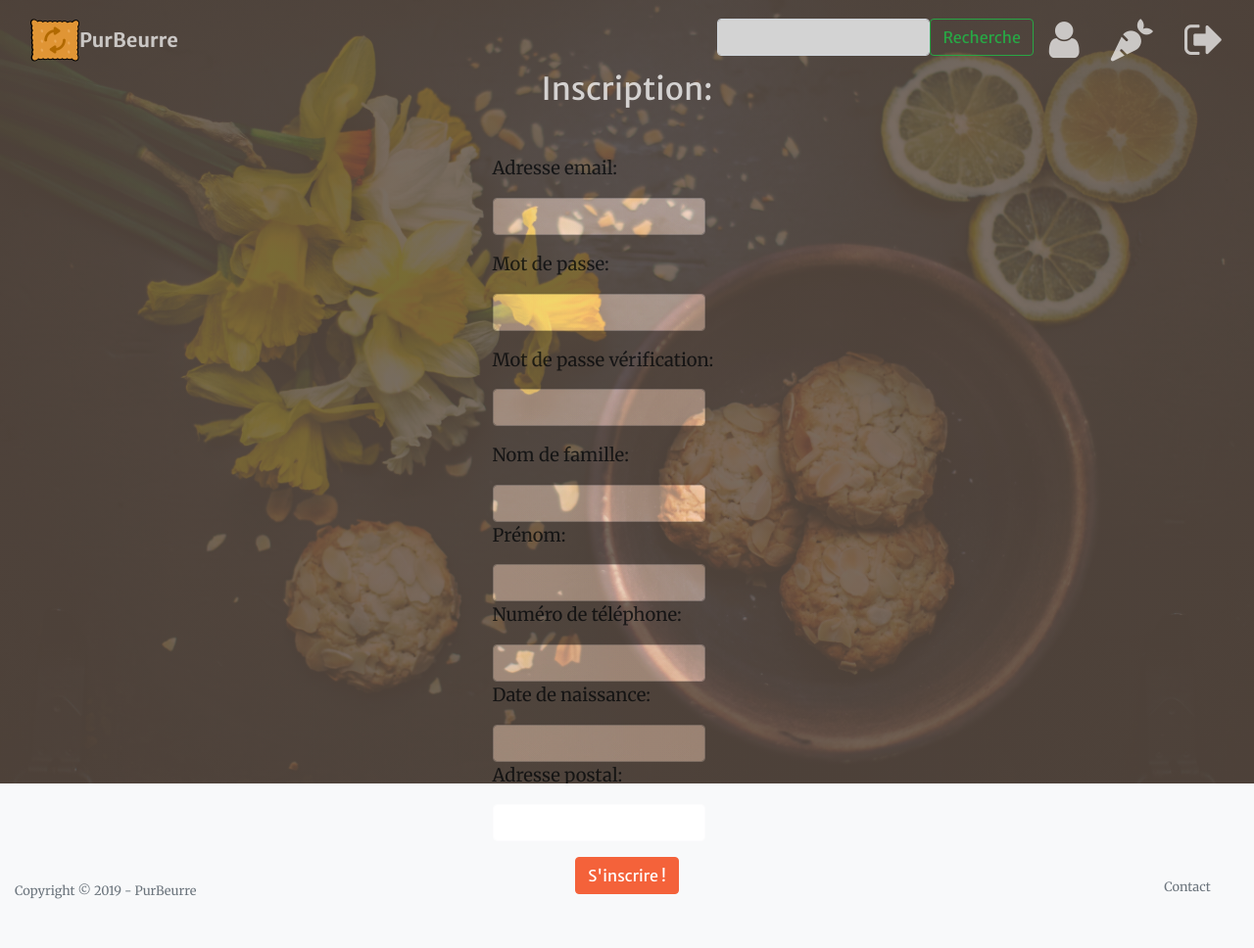
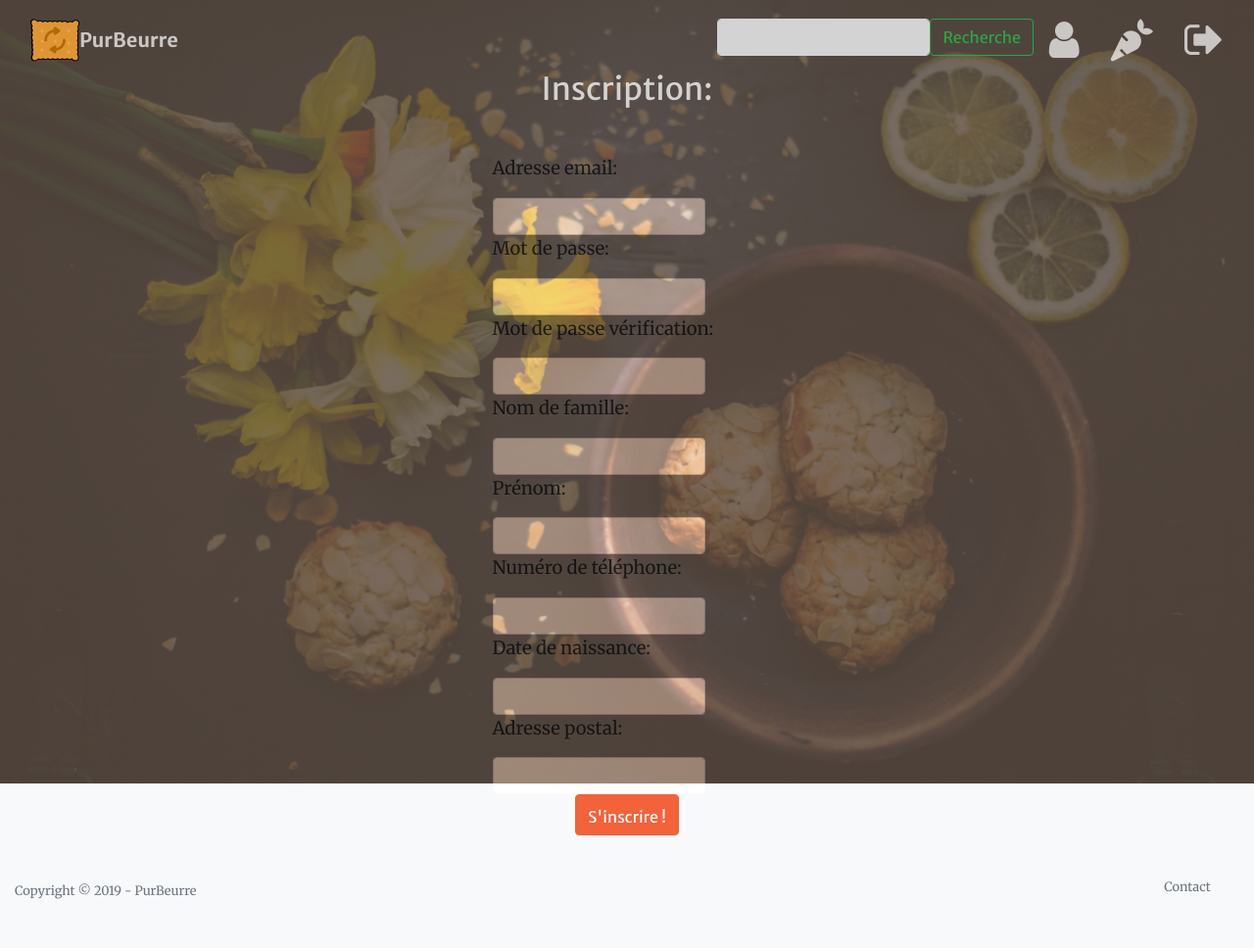
Before and after one commit to Kyossen/PurBeurre---Project_8, a Django app: page /search/sign_up.html in a window 1280 px wide. Shown: the whole page at 98% size. Run offline with Django 3.2, Linux system fonts and the light colour scheme; some libraries are stand-ins or nearby versions.

Commit message:
Update
Update

```diff
--- a/search/templates/search/sign_up.html
+++ b/search/templates/search/sign_up.html
@@ -3,7 +3,7 @@
 {% block content %}
 <title>PurBeurre - Inscription</title>
 
-  <header class="masthead">
+<header class="masthead resize-page">
     <div class="container h-100">
         <div class="row h-100 align-items-center justify-content-center text-center">
             <div class="col-lg-10 container">
@@ -17,44 +17,44 @@
                         <div class="form-group {% if form.userEmail.errors %}has-warning has-feedback{% endif %} champs_signUP">
                             <p class="email">Adresse email:</p>
                             <label for="{{ form.userEmail.id_for_label }}">
-                    <p>{{ form.email }}</p>
+                                {{ form.email }}
                         </div>
                         <div class="form-group champs_signUP">
-                    <p>Mot de passe:<br /></p>
+                            <p class="pad_top">Mot de passe:</p>
                             <label for="{{ form.userWP.id_for_label }}">
-                    <p>{{ form.wordpass }}</p>
+                                {{ form.wordpass }}
                         </div>
                         <div class="form-group champs_signUP">
-                    <p>Mot de passe vérification:<br /></p>
+                            <p class="pad_top">Mot de passe vérification:</p>
                             <label for="{{ form.userWP.id_for_label }}">
-                    <p>{{ form.wordpass_2 }}</p>
+                                {{ form.wordpass_2 }}
                         </div>
                         <div class="form-group champs_signUP">
-                     <p>Nom de famille:<br /></p>
+                            <p class="pad_top">Nom de famille:</p>
                             <label for="{{ form.userName.id_for_label }}">
                                 {{ form.surname }}
                         </div>
                         <div class="form-group champs_signUP">
-                    <p>Prénom:<br /></p>
+                            <p class="pad_top">Prénom:</p>
                             <label for="{{ form.userSurname.id_for_label }}">
                                 {{ form.name }}
                         </div>
                         <div class="form-group champs_signUP">
-                    <p>Numéro de téléphone:<br /></p>
+                            <p class="pad_top">Numéro de téléphone:</p>
                             <label for="{{ form.userPhone.id_for_label }}">
                                 {{ form.phone }}
                         </div>
                         <div class="form-group champs_signUP">
-                    <p>Date de naissance:<br /></p>
+                            <p class="pad_top">Date de naissance:</p>
                             <label for="{{ form.userDate_of_birth.id_for_label }}">
                                 {{ form.date_of_birth }}
                         </div>
                         <div class="form-group champs_signUP">
-                    <p>Adresse postal:<br /></p>
+                            <p class="pad_top">Adresse postal:</p>
                             <label for="{{ form.userPostal_address.id_for_label }}">
-                        <p>{{ form.postal_address }}<br /></p>
+                                {{ form.postal_address }}
                         </div>
-                    <button class="btn btn-primary btn-xs js-scroll-trigger">S'inscrire !</button>
+                        <button class="btn btn-primary btn-xs js-scroll-trigger button_signup">S'inscrire !</button>
                     </div>
                 </form>
 
@@ -70,7 +70,7 @@
 
                 {% if error %}
                 <div>
-            <p>{{ error }}<br /></p>
+                    <p>{{ error }}<br/></p>
                     {%endif %}
                 </div>
             </div>
```
Lines whose indentation alone changed are shown as unchanged.
